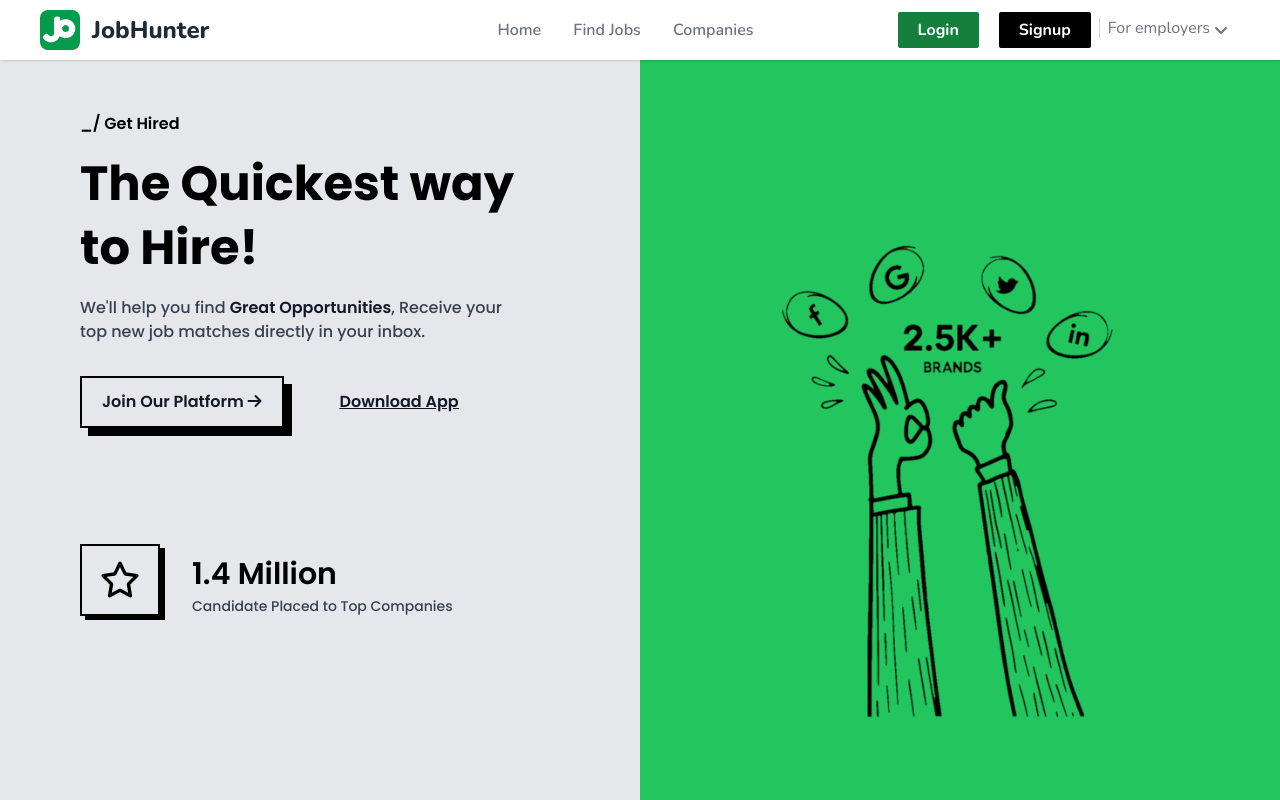
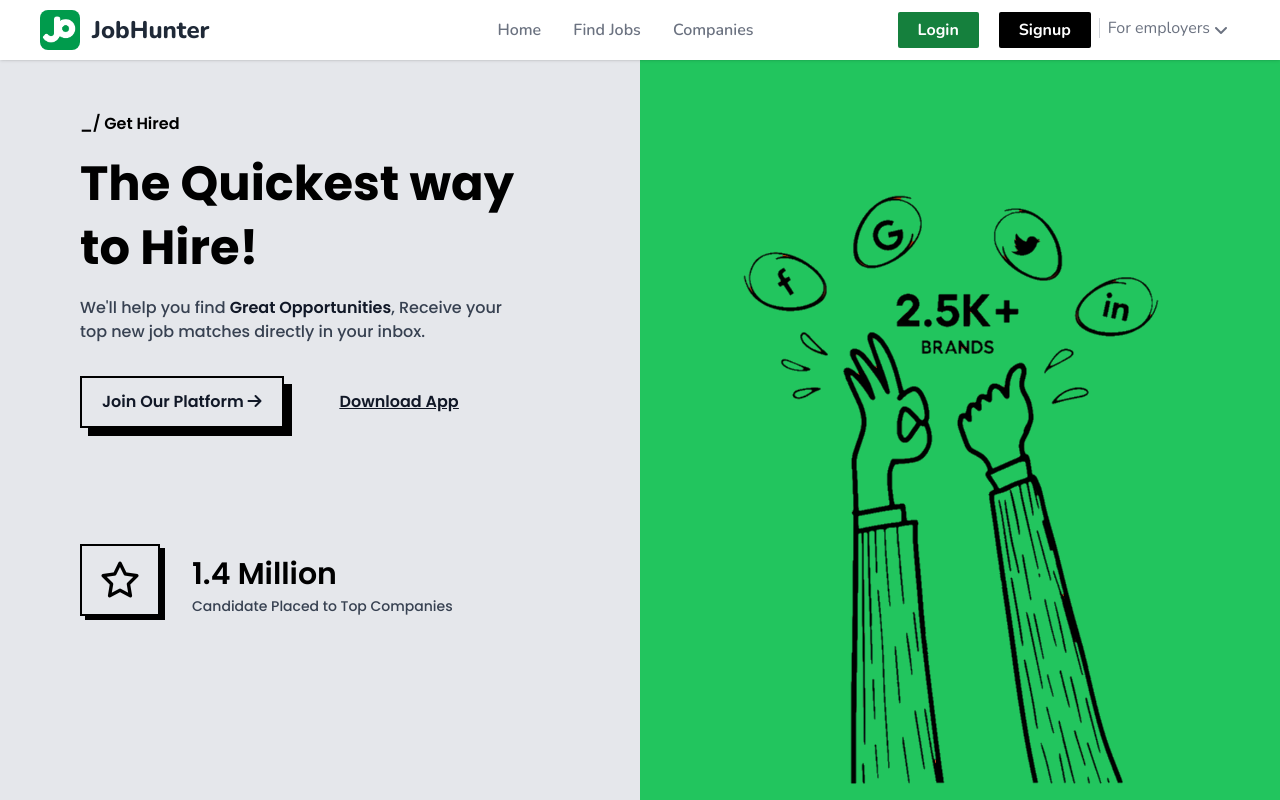
Before and after one commit to noobnarayan/job-hunter, a React (Vite) app: page / in a window 1280 px wide. Built offline with nearby package versions, Linux system fonts and the light colour scheme; no server answers.

Commit message:
hero image size change

```diff
--- a/src/Pages/Home.jsx
+++ b/src/Pages/Home.jsx
@@ -50,8 +50,8 @@ function Home() {
             </div>
           </div>
         </div>
-        <div className=" hidden md:w-1/2 bg-green-500 h-screen md:flex items-center justify-center">
-          <img src={heroImage} className="w-4/6 ml-10 md:pt-24" />
+        <div className=" hidden md:w-1/2 bg-green-500 h-screen md:flex items-center justify-center overflow-hidden">
+          <img src={heroImage} className="w-5/6 ml-16 md:pt-24 " />
         </div>
       </div>
     </div>
```
